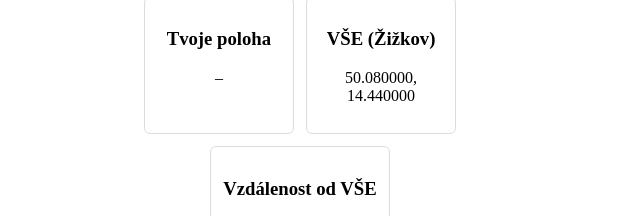
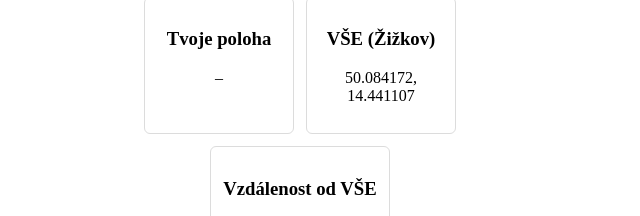
Before and after one commit to daniilk11/vse_distance, a plain HTML site: page index.html in a window 1280 px wide. Shown: the part 215-431 px from the top of the page, 340-980 px from the left. Drawn offline with Linux system fonts and the light colour scheme.

Commit message:
fix coords

```diff
--- a/index.html
+++ b/index.html
@@ -27,7 +27,7 @@
                     </div>
                     <div class="coord-card">
                         <h3>VŠE (Žižkov)</h3>
-                        <p id="vseCoords">50.080000, 14.440000</p>
+                        <p id="vseCoords">50.084172, 14.441107</p>
                     </div>
                 </div>
 
```
